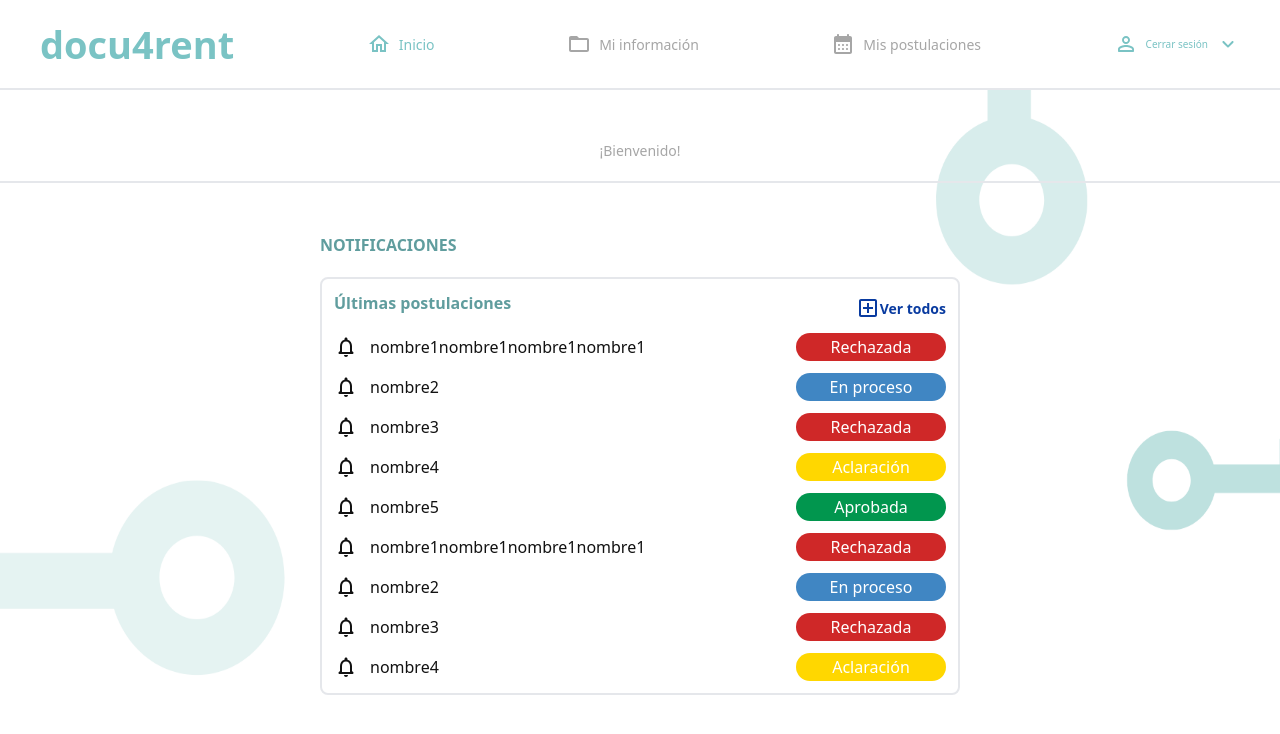
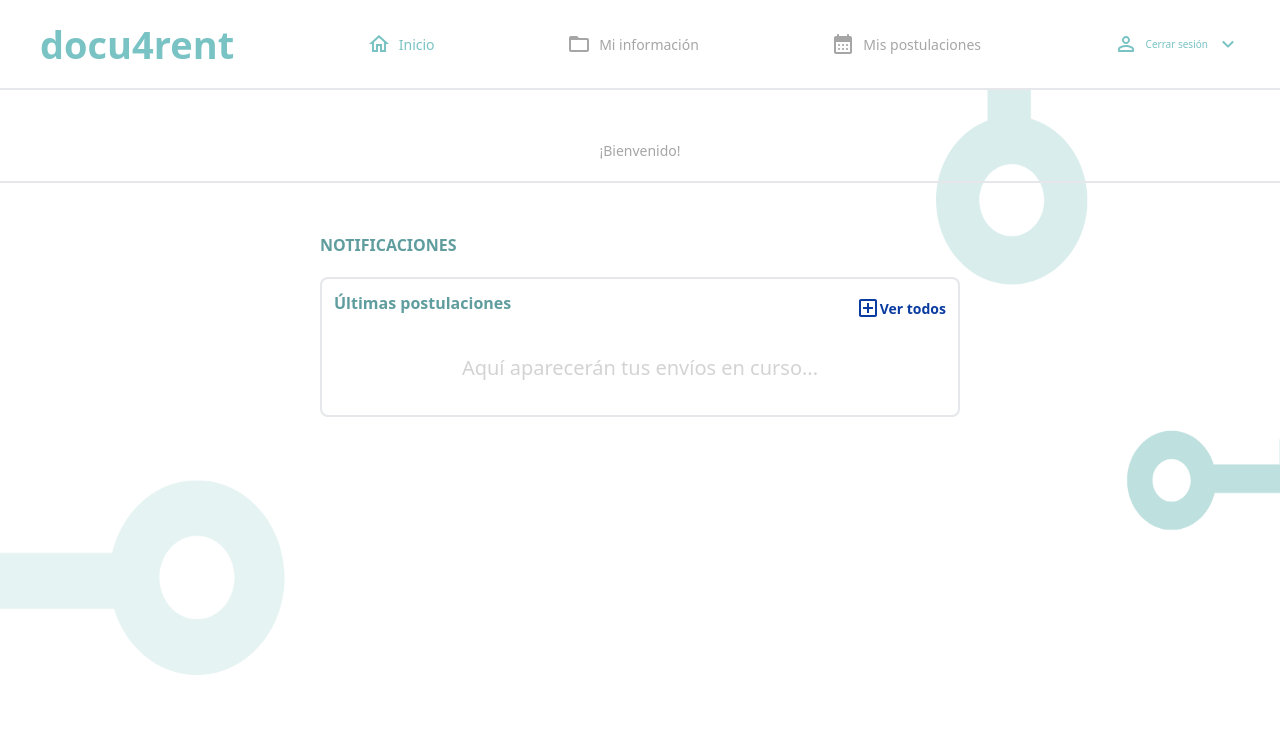
Before and after one commit to SolracDocu4rent/docu4rent-fontend, a Next.js app: page /home in a window 1280 px wide. Shown: the top 734 px of the page. Built offline with nearby package versions, Linux system fonts and the light colour scheme; no server answers; sample sign-in values are in the browser's storage.

Commit message:
msj: "Aqui apareceran tus envios en curso" en homepage cuando esta vacia

```diff
--- a/src/components/home/homePage.tsx
+++ b/src/components/home/homePage.tsx
@@ -4,14 +4,16 @@ import AddBoxOutlinedIcon from "@mui/icons-material/AddBoxOutlined";
 import NotificationsNoneRoundedIcon from "@mui/icons-material/NotificationsNoneRounded";
 import { useRouter } from "next/navigation";
 
-interface mock  {
+interface mock {
   key: number;
   name: string;
   status: string;
 }
 export default function HomePage() {
   const [email, setEmail] = useState("");
-  const [arrayOfNotifications, setarrayOfNotifications] = useState<Array<mock>>([]);
+  const [arrayOfNotifications, setarrayOfNotifications] = useState<Array<mock>>(
+    []
+  );
   const router = useRouter();
   let mockdata = [
     { key: 1, name: "nombre1nombre1nombre1nombre1", status: "Rechazada" },
@@ -30,12 +32,19 @@ export default function HomePage() {
     //trae los datos cuando se entra a la pagina airlines
     let x: any = [];
     x.push({ key: 1, name: "nombre", status: "Rechazados" });
-    setarrayOfNotifications(mockdata);
+    //setarrayOfNotifications(mockdata); //comentar para ver los envios vacios. Descomentar para ver mock data
   }, []);
 
   const arrayPrinterOfNotifications = () => {
     let y: any = [];
     let cont = 0;
+    if (arrayOfNotifications.length === 0) {
+      y[0] = (
+        <div className="flex flex-row justify-center py-5 text-[20px] text-[lightgray] font-medium">
+          Aquí aparecerán tus envíos en curso...
+        </div>
+      );
+    } else {
       arrayOfNotifications.map((index: any) => {
         let bgOfStatus =
           index?.status === "En proceso"
@@ -68,6 +77,7 @@ export default function HomePage() {
           </div>
         );
       });
+    }
 
     return y;
   };
```
Lines whose indentation alone changed are shown as unchanged.
